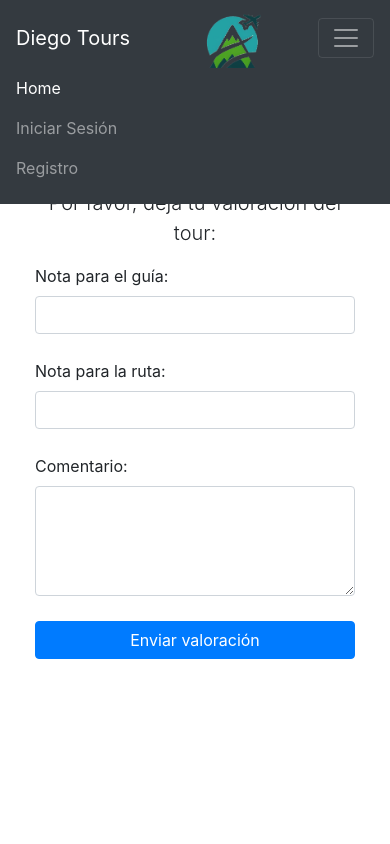
After one commit to DiegoGG3/ProyectoTour, a Symfony app: template templates/valoracion.html.twig in a window 390 px wide, after a click that opens the changed part. The commit adds this page. Run offline with Twig, Linux system fonts and the light colour scheme; the template is opened without the code that fills it, so the values that code supplies are empty; style sheets or scripts are compiled from the project's sources; some libraries are stand-ins or nearby versions.

Commit message:
commit valoracion

```diff
--- /dev/null
+++ b/assets/js/valoracion.js
@@ -0,0 +1,33 @@
+$(document).ready(function() {
+
+
+    $('#valoracionForm').submit(function(event) {
+        event.preventDefault();
+
+        var url = window.location.href;
+
+        var partesUrl = url.split('/');
+
+        var numero = partesUrl[partesUrl.length - 1];
+
+        var formData = new FormData(this);
+        formData.append('reservaId', numero); // Agregar el ID de la reserva a los datos del formulario
+
+        $.ajax({
+            type: 'POST',
+            url: '/apiValoracion/guardar',
+            processData: false,
+            contentType: false,
+            data: formData,
+            success: function(response) {
+                console.log(response);
+                alert('Valoración enviada exitosamente');
+                // Aquí puedes redirigir a otra página o hacer cualquier otra acción después de enviar la valoración
+            },
+            error: function(xhr, status, error) {
+                console.error('Error al enviar la valoración:', xhr.responseText);
+                alert('Error al enviar la valoración. Por favor, inténtalo de nuevo más tarde.');
+            }
+        });
+    });
+});
--- a/config/routes.yaml
+++ b/config/routes.yaml
@@ -16,3 +16,8 @@ procesar_reserva:
     path: '/procesar_reserva'
     controller: App\Controller\ProcesarReservaController::procesarReserva'
     methods: ['POST']
+
+guardar_valoracion:
+    path: '/guardar-valoracion/{Reserva_id}'
+    controller: 'App\Controller\ValoracionController::guardarValoracion'
+    methods: ['POST']
--- a/src/Controller/FinalizarTourController.php
+++ b/src/Controller/FinalizarTourController.php
@@ -8,8 +8,6 @@ use Symfony\Bundle\FrameworkBundle\Controller\AbstractController;
 use Symfony\Component\HttpFoundation\Response;
 use Symfony\Component\Routing\Annotation\Route;
 use Symfony\Component\HttpFoundation\JsonResponse;
-use Symfony\Component\HttpFoundation\Session\SessionInterface;
-use Symfony\Component\Mailer\MailerInterface;
 
 class FinalizarTourController extends AbstractController
 {
@@ -35,7 +33,7 @@ class FinalizarTourController extends AbstractController
     }
 
     #[Route('/CancelarTour/{Tour_id}', name: "CancelarTour")]
-    public function cancelarTour(TourRepository $TourRepository, $Tour_id, EntityManagerInterface $entityManager, SessionInterface $session): JsonResponse
+    public function cancelarTour(TourRepository $TourRepository, $Tour_id, EntityManagerInterface $entityManager): JsonResponse
     {
         if (!isset($Tour_id)) {
             throw new \InvalidArgumentException('Se requiere el parámetro Tour_id en la URL.');
--- /dev/null
+++ b/templates/valoracion.html.twig
@@ -0,0 +1,103 @@
+{% extends 'base.html.twig' %}
+
+{% block title %}
+    Diego Tours
+{% endblock %}
+
+{% block importmap %}
+    <script src="https://cdn.jsdelivr.net/npm/bootstrap@5.2.3/dist/js/bootstrap.bundle.min.js"></script>
+    <script src="{{ asset('js/jquery-3.7.1.js') }}"></script>
+    <script src="{{ asset('js/jquery-ui.js') }}"></script>
+    <script src="{{ asset('js/landin.js') }}"></script>
+    <script src="{{ asset('js/valoracion.js') }}"></script>
+
+
+    <link rel="icon" type="image/x-icon" href="{{ asset('images/logo.png') }}" />
+    <link href="{{ asset('css/styles.css') }}" rel="stylesheet" />
+    <link href="{{ asset('styles/app.css') }}" rel="stylesheet" />
+    <link href="{{ asset('css/jquery-ui.css') }}" rel="stylesheet" />
+
+{% endblock %}
+
+{% block body %}
+    <nav class="navbar navbar-expand-lg navbar-dark bg-dark fixed-top" id="navbar">
+        <div class="container">
+            <a class="navbar-brand" href="#!">Diego Tours</a>
+            <img src="{{ asset('images/logo.png') }}" alt="Diego Tours Logo" style="max-width: 60px; height: auto;" />
+            <button class="navbar-toggler" type="button" data-bs-toggle="collapse" data-bs-target="#navbarSupportedContent" aria-controls="navbarSupportedContent" aria-expanded="false" aria-label="Toggle navigation">
+                <span class="navbar-toggler-icon"></span>
+            </button>
+            <div class="collapse navbar-collapse" id="navbarSupportedContent">
+                <ul class="navbar-nav ms-auto mb-2 mb-lg-0">
+                    <li class="nav-item"><a class="nav-link active" aria-current="page" href="{{ path('home') }}">Home</a></li>
+                    {% if app.user %}
+                        {% for rol in app.user.roles %}
+                            {% if rol == "ROLE_USER" %}
+                                <li class="nav-item"><a class="nav-link" href="{{ path('tours_user', {'idUser': app.user.id}) }}">Mis Tours</a></li>
+                            {% endif %}
+                            {% if rol=="ROLE_ADMIN" %}
+                                <li class="nav-item"><a class="nav-link" href="{{ path('admin') }}">Administración</a></li>
+                                <li class="nav-item"><a class="nav-link" href="{{ path('admin') }}">Calendario</a></li>
+                            {% endif %}
+                            {% if rol=="ROLE_GUIA" %}
+                                <li class="nav-item"><a class="nav-link" href="{{ path('guia_ruta', {'idGuia': app.user.id}) }}">Tours asignados</a></li>
+                            {% endif %}
+                        {% endfor %}
+                        <li class="nav-item"><a class="nav-link" href="{{ path('action-logout') }}">Cerrar Sesión</a></li>
+                    {% else %}
+                        <li class="nav-item"><a class="nav-link" href="{{ path('app_login') }}">Iniciar Sesión</a></li>
+                        <li class="nav-item"><a class="nav-link" href="{{ path('app_register') }}">Registro</a></li>
+                    {% endif %}
+                </ul>
+            </div>
+        </div>
+    </nav>
+      <link href="https://stackpath.bootstrapcdn.com/bootstrap/4.5.2/css/bootstrap.min.css" rel="stylesheet">
+
+    <style>
+    /* Personalización adicional */
+    body {
+      background-color: #f8f9fa; /* Color de fondo */
+      padding: 20px;
+    }
+
+    .valoracion-input {
+      margin-bottom: 15px;
+    }
+
+    .form-group {
+      margin-bottom: 25px;
+    }
+  </style>
+</head>
+<body>
+
+<div class="container">
+  <div class="row justify-content-center">
+    <div class="col-md-8">
+      <h1 class="text-center mt-5 mb-4">Valoración del Tour</h1>
+      <p class="lead text-center">Por favor, deja tu valoración del tour:</p>
+      <form method="POST" id="valoracionForm">
+        <div class="form-group">
+          <label for="notaGuia">Nota para el guía:</label>
+          <input type="number" id="notaGuia" name="notaGuia" class="form-control valoracion-input" required>
+        </div>
+        <div class="form-group">
+          <label for="notaRuta">Nota para la ruta:</label>
+          <input type="number" id="notaRuta" name="notaRuta" class="form-control valoracion-input" required>
+        </div>
+        <div class="form-group">
+          <label for="comentario">Comentario:</label>
+          <textarea id="comentario" name="comentario" class="form-control valoracion-input" rows="4"></textarea>
+        </div>
+        <button type="submit" class="btn btn-primary btn-block">Enviar valoración</button>
+      </form>
+    </div>
+  </div>
+</div>
+
+<script src="https://code.jquery.com/jquery-3.5.1.slim.min.js"></script>
+<script src="https://cdn.jsdelivr.net/npm/@popperjs/core@2.5.4/dist/umd/popper.min.js"></script>
+<script src="https://stackpath.bootstrapcdn.com/bootstrap/4.5.2/js/bootstrap.min.js"></script>
+
+{% endblock %}
```
Also changed, not shown: src/Controller/Api/ApiValoracion.php (added, +43 -0 lines), src/Controller/UserTour.php (+42 -2 lines), templates/user_tours.html.twig (+7 -2 lines).
